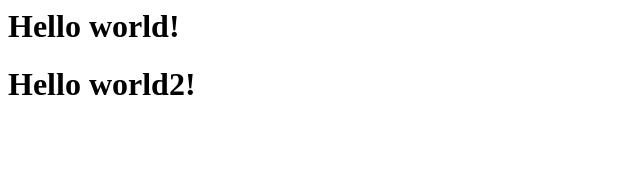
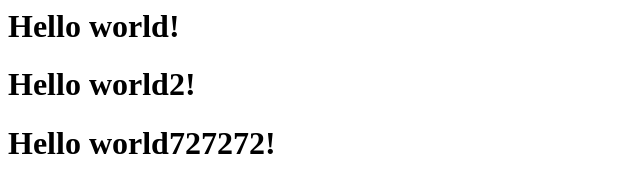
Before and after one commit to OcalEngin/mew-site, a plain HTML site: page index.html in a window 1280 px wide. Shown: the whole page, without its empty margins (0-640 px from the left). Drawn offline with Linux system fonts and the light colour scheme.

Commit message:
Made the bişiler

```diff
--- a/index.html
+++ b/index.html
@@ -1,2 +1,4 @@
 <h1>Hello world!</h1>
 <h1>Hello world2!</h1>
+
+<h1>Hello world727272!</h1>
```
